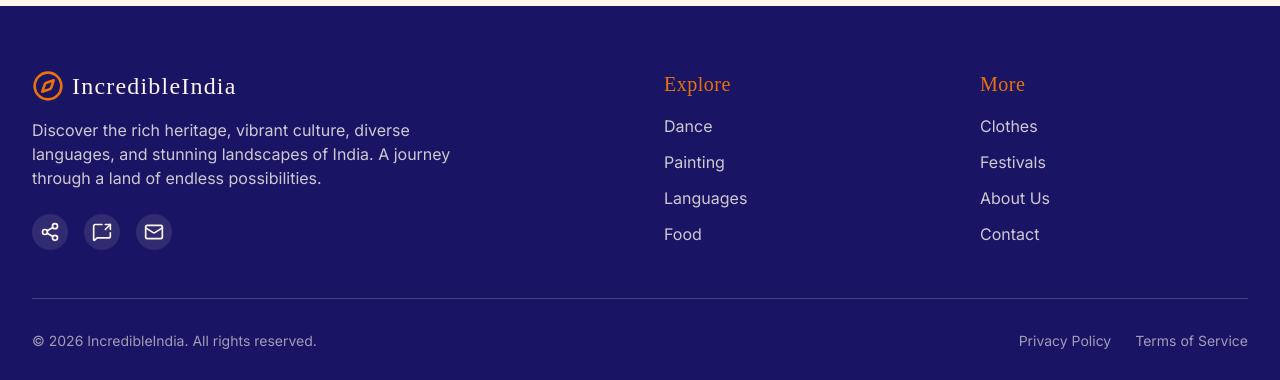
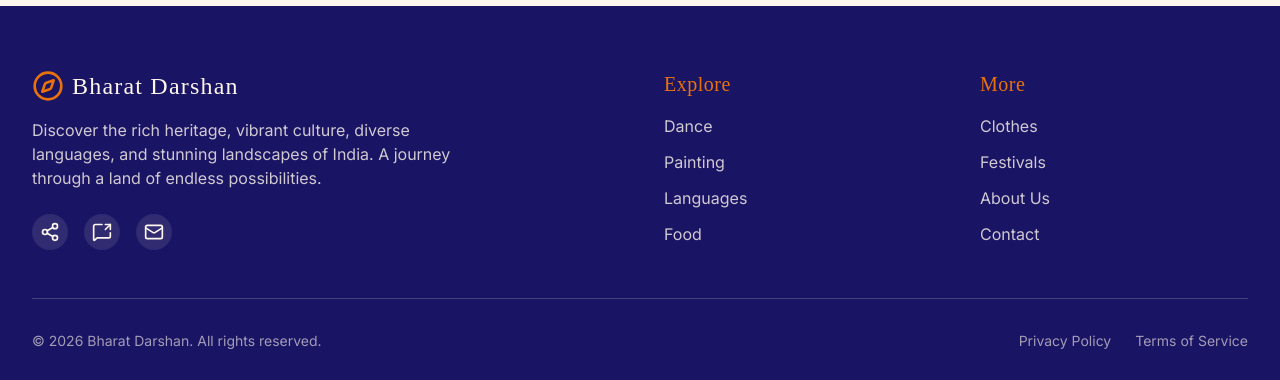
Before and after one commit to molatile/SIH, a React (Vite) app: page /festivals in a window 1280 px wide. Shown: the part 1600-1980 px from the top of the page. Built offline with nearby package versions, Linux system fonts and the light colour scheme; no server answers; a web font is replaced by a local one.

Commit message:
bharat darshan

```diff
--- a/index.html
+++ b/index.html
@@ -4,7 +4,7 @@
     <meta charset="UTF-8" />
     <link rel="icon" type="image/svg+xml" href="/favicon.svg" />
     <meta name="viewport" content="width=device-width, initial-scale=1.0" />
-    <title>India Explorer</title>
+    <title>Bharat Darshan</title>
   </head>
   <body>
     <div id="root"></div>
--- /dev/null
+++ b/search.js
@@ -0,0 +1 @@
+const fs = require('fs'); const path = require('path'); function walk(dir) { let results = []; const list = fs.readdirSync(dir); list.forEach(file => { file = path.resolve(dir, file); const stat = fs.statSync(file); if (stat && stat.isDirectory()) { if (!file.includes('node_modules') && !file.includes('.git') && !file.includes('dist')) results = results.concat(walk(file)); } else { const content = fs.readFileSync(file, 'utf8'); if (/india.*?explorer/i.test(content)) results.push(file); } }); return results; } console.log(walk('.'));
--- a/src/components/layout/Footer.tsx
+++ b/src/components/layout/Footer.tsx
@@ -10,7 +10,7 @@ export default function Footer() {
             <Link to="/" className="flex items-center gap-2 mb-4 group">
               <Compass className="w-8 h-8 text-saffron transition-transform group-hover:rotate-45" />
               <span className="text-2xl font-yatra tracking-wider text-ivory">
-                IncredibleIndia
+                Bharat Darshan
               </span>
             </Link>
             <p className="text-ivory/80 mb-6 max-w-md">
@@ -52,7 +52,7 @@ export default function Footer() {
 
         <div className="border-t border-ivory/20 pt-8 flex flex-col md:flex-row items-center justify-between gap-4">
           <p className="text-ivory/60 text-sm">
-            © {new Date().getFullYear()} IncredibleIndia. All rights reserved.
+            © {new Date().getFullYear()} Bharat Darshan. All rights reserved.
           </p>
           <div className="flex gap-6 text-sm text-ivory/60">
             <a href="#" className="hover:text-saffron transition-colors">Privacy Policy</a>
--- a/src/components/layout/Navbar.tsx
+++ b/src/components/layout/Navbar.tsx
@@ -42,7 +42,7 @@ export default function Navbar() {
           <Link to="/" className="flex items-center gap-2 z-50 group">
             <Compass className="w-8 h-8 text-saffron transition-transform group-hover:rotate-45" />
             <span className={`text-2xl font-yatra tracking-wider ${isScrolled || isMobileMenuOpen ? 'text-indigo' : 'text-indigo md:text-ivory'}`}>
-              IncredibleIndia
+              Bharat Darshan
             </span>
           </Link>
 
```
